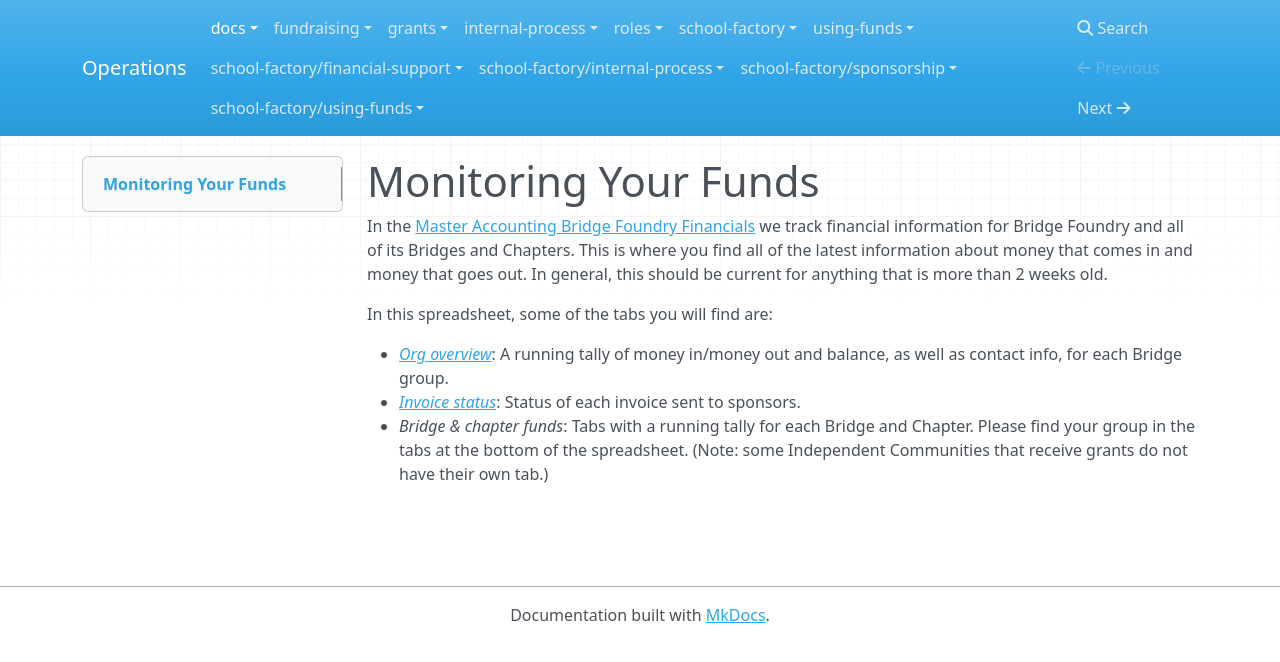
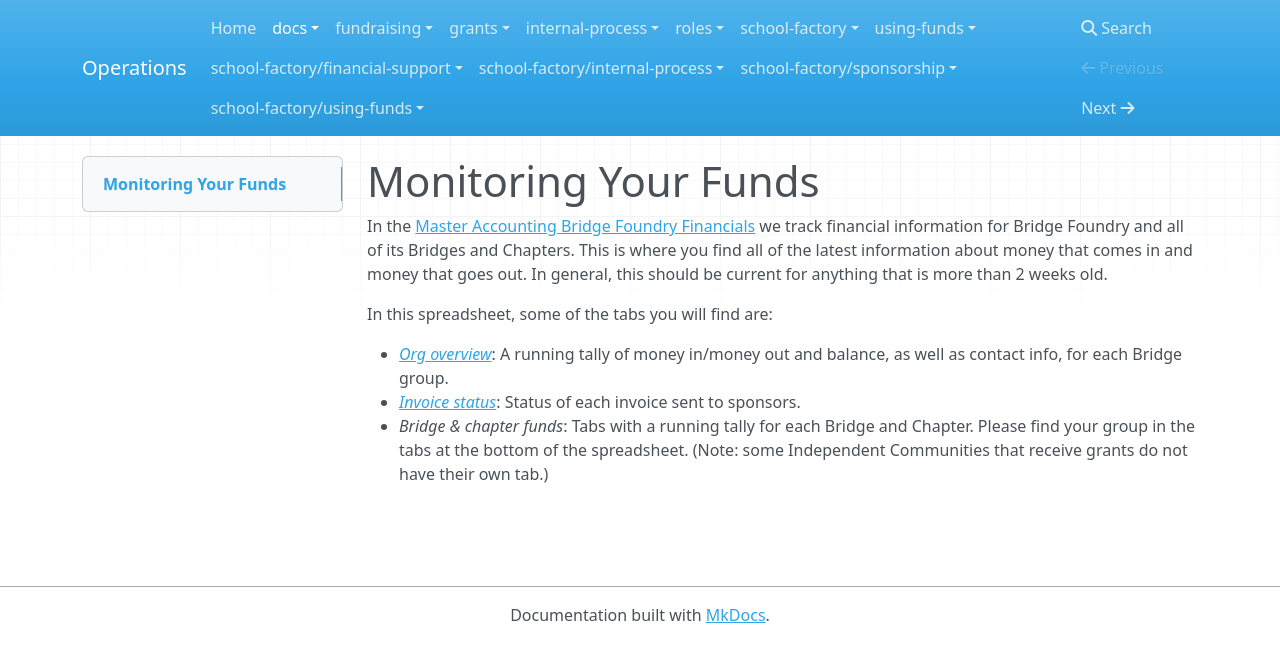
Before and after one commit to paulproteus/operations, an MkDocs documentation site: the page built from docs/monitoring-funds.md, in a window 1280 px wide. Shown: the top 662 px of the page. Built offline with MkDocs 1.6.1, drawn with Linux system fonts in a browser that asks for light colours; nearby versions of some CDN libraries; old or Windows-style settings are respelled for this version of MkDocs.

Commit message:
Attempt to add home

```diff
--- a/mkdocs.yml
+++ b/mkdocs.yml
@@ -1,6 +1,7 @@
 site_name: Operations
 docs_dir: docs/
 pages:
+- "Home": 'README.md'
 - docs:
     - monitoring-funds: 'monitoring-funds.md'
 - fundraising:
```
